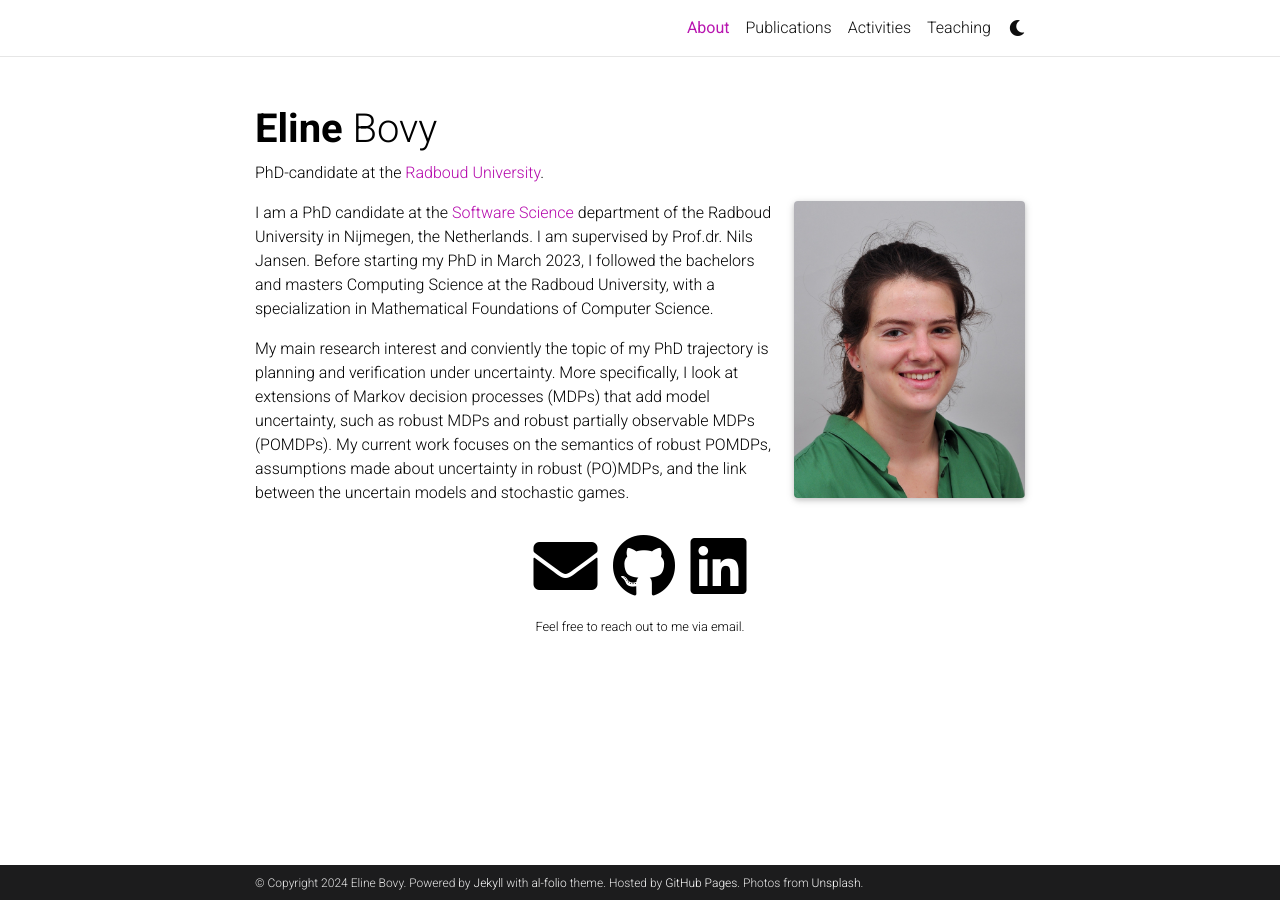
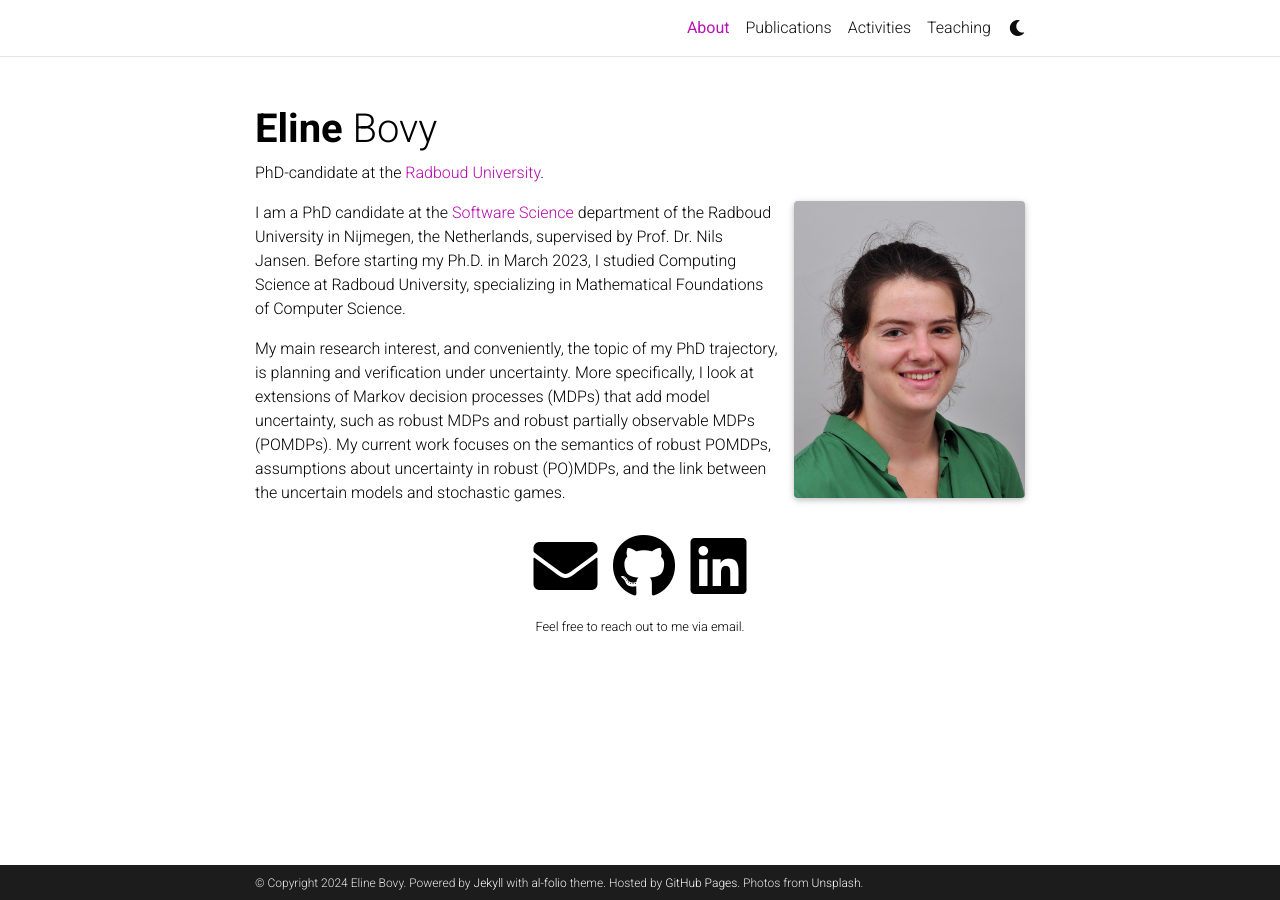
Before and after one commit to ElineBovy/ElineBovy.github.io, a Jekyll site: the page built from _pages/about.md, in a window 1280 px wide. Built offline with Jekyll 4.4.1, drawn with Linux system fonts in a browser that asks for light colours; full-size pictures stand in for the smaller copies a plugin makes; comment, search, counter and statistics services are not loaded; a style sheet for code colours, icons or effects is not loaded.

Commit message:
Spell check

```diff
--- a/_pages/about.md
+++ b/_pages/about.md
@@ -15,9 +15,9 @@ latest_posts: false  # includes a list of the newest posts
 selected_papers: false # includes a list of papers marked as "selected={true}"
 social: true  # includes social icons at the bottom of the page
 ---
-I am a PhD candidate at the <a href='https://sws.cs.ru.nl/'>Software Science</a> department of the Radboud University in Nijmegen, the Netherlands. I am supervised by Prof.dr. Nils Jansen. Before starting my PhD in March 2023, I followed the bachelors and masters Computing Science at the Radboud University, with a specialization in Mathematical Foundations of Computer Science.
+I am a PhD candidate at the <a href='https://sws.cs.ru.nl/'>Software Science</a> department of the Radboud University in Nijmegen, the Netherlands, supervised by Prof. Dr. Nils Jansen. Before starting my Ph.D. in March 2023, I studied Computing Science at Radboud University, specializing in Mathematical Foundations of Computer Science.
 
-My main research interest and conviently the topic of my PhD trajectory is planning and verification under uncertainty. More specifically, I look at extensions of Markov decision processes (MDPs) that add model uncertainty, such as robust MDPs and robust partially observable MDPs (POMDPs). My current work focuses on the semantics of robust POMDPs, assumptions made about uncertainty in robust (PO)MDPs, and the link between the uncertain models and stochastic games.
+My main research interest, and conveniently, the topic of my PhD trajectory, is planning and verification under uncertainty. More specifically, I look at extensions of Markov decision processes (MDPs) that add model uncertainty, such as robust MDPs and robust partially observable MDPs (POMDPs). My current work focuses on the semantics of robust POMDPs, assumptions about uncertainty in robust (PO)MDPs, and the link between the uncertain models and stochastic games.
 
 <!-- Write your biography here. Tell the world about yourself. Link to your favorite [subreddit](http://reddit.com). You can put a picture in, too. The code is already in, just name your picture `prof_pic.jpg` and put it in the `img/` folder.
 
```
